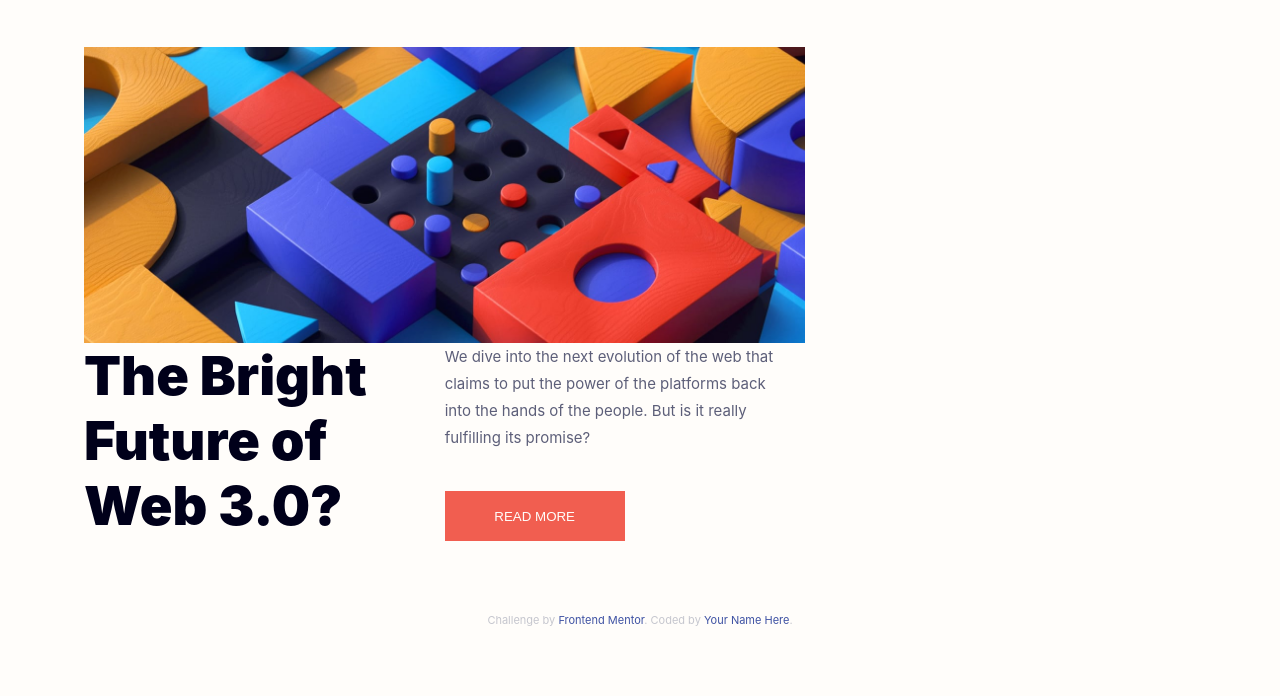
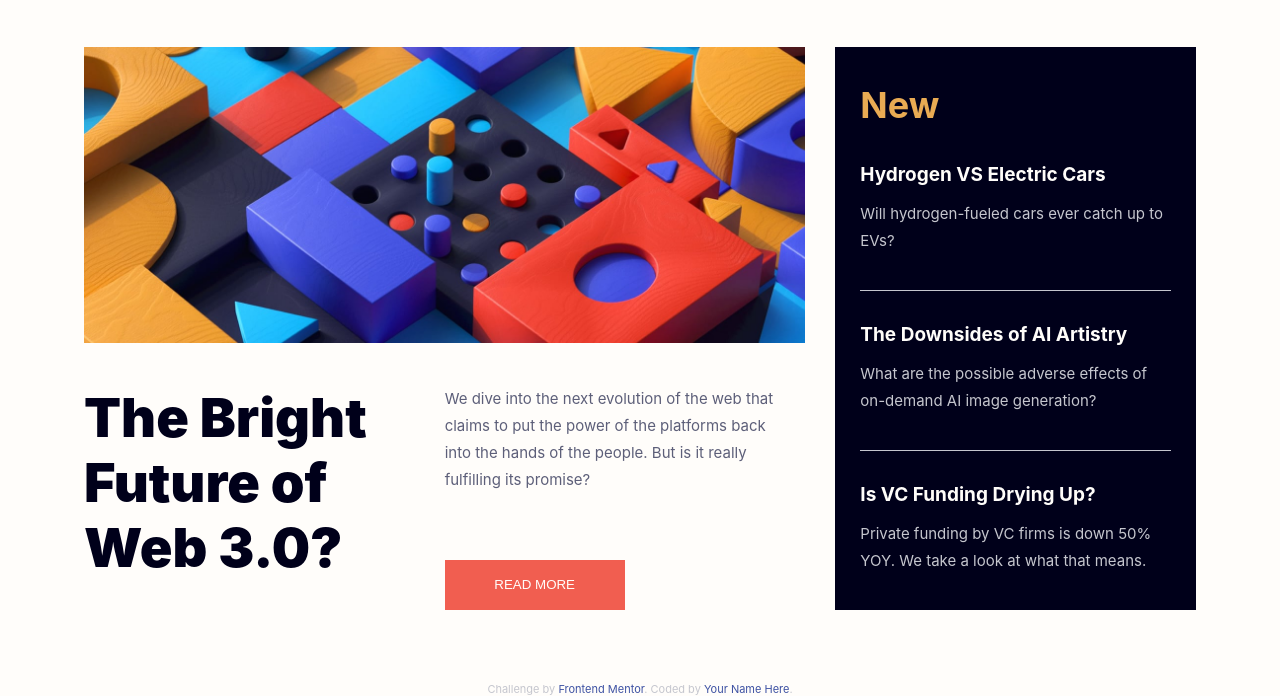
Before and after one commit to zeynabmvs/NewsHomePage, a website: page index.html in a window 1280 px wide. Shown: the part 113-809 px from the top of the page. Drawn offline with nearby package versions, Linux system fonts and the light colour scheme; files that its build step writes are made by us from their sources.

Commit message:
add sidebar

```diff
--- a/assets/scss/components/main.scss
+++ b/assets/scss/components/main.scss
@@ -55,5 +55,37 @@
 
     }
 
+    .sidebar {
+        background-color: var(--very-dark-blue);
+        padding: rem(36) rem(25) 0 rem(25);
+
+        &__title {
+            color: var(--soft-orange);
+            margin-bottom: rem(36);
+        }
+
+        article {
+            display: flex;
+            flex-direction: column;
+            justify-content: space-between;
+            // gap: rem(25);
+
+            &:not(:last-child) {
+                border-bottom: 1px solid var(--grayish-blue);
+                margin-bottom: rem(32);
+            }
+
+            h3 {
+                color: var(--off-white);
+                margin-bottom: rem(14);
+            }
+
+            p {
+                color: var(--grayish-blue);
+                margin-bottom: rem(36);
+            }
+        }
+    }
+
 
 }
--- a/index.html
+++ b/index.html
@@ -83,7 +83,21 @@
         </div>
 
       </article>
-
+      <aside class="sidebar">
+        <h2 class="sidebar__title">New</h2>
+        <article>
+          <h3>Hydrogen VS Electric Cars</h3>
+          <p>Will hydrogen-fueled cars ever catch up to EVs?</p>
+        </article>
+        <article>
+          <h3>The Downsides of AI Artistry</h3>
+          <p>What are the possible adverse effects of on-demand AI image generation?</p>
+        </article>
+        <article>
+          <h3>Is VC Funding Drying Up?</h3>
+          <p>Private funding by VC firms is down 50% YOY. We take a look at what that means.</p>
+        </article>
+      </aside>
     </main>
 
 
```
